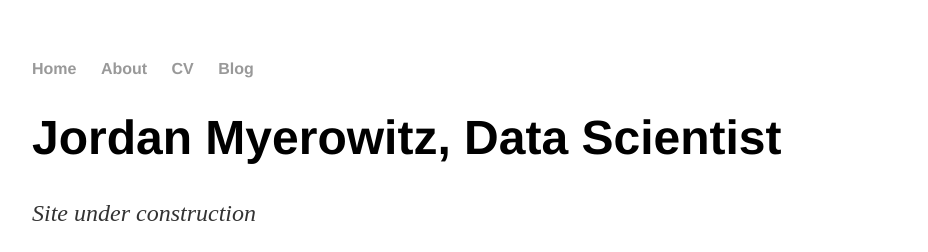
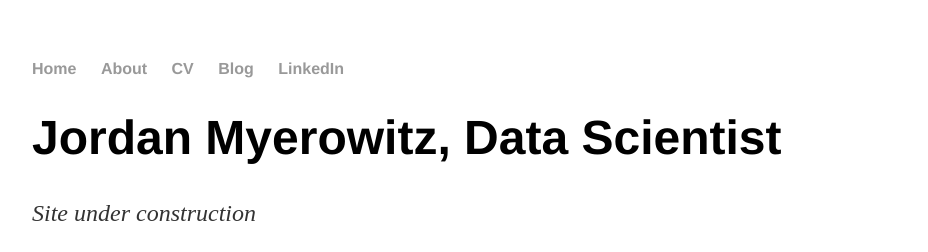
Before and after one commit to jmyerowitz/jmyerowitz2.github.io, a Jekyll site: the page built from index.html, in a window 1280 px wide. Shown: the top 252 px of the page, without its empty margins (160-1088 px from the left). Built offline with Jekyll 4.4.1, drawn with Linux system fonts in a browser that asks for light colours.

Commit message:
Update default.html

```diff
--- a/_layouts/default.html
+++ b/_layouts/default.html
@@ -12,6 +12,7 @@
 		        	<li><a href="/about/">About</a></li>
 	        		<li><a href="/cv/">CV</a></li>
 	        		<li><a href="/blog/">Blog</a></li>
+				<li><a href="https://www.linkedin.com/in/jordan-myerowitz/">LinkedIn</a></li>
 	    		</ul>
 			</nav>
 			<div class="container">
```
